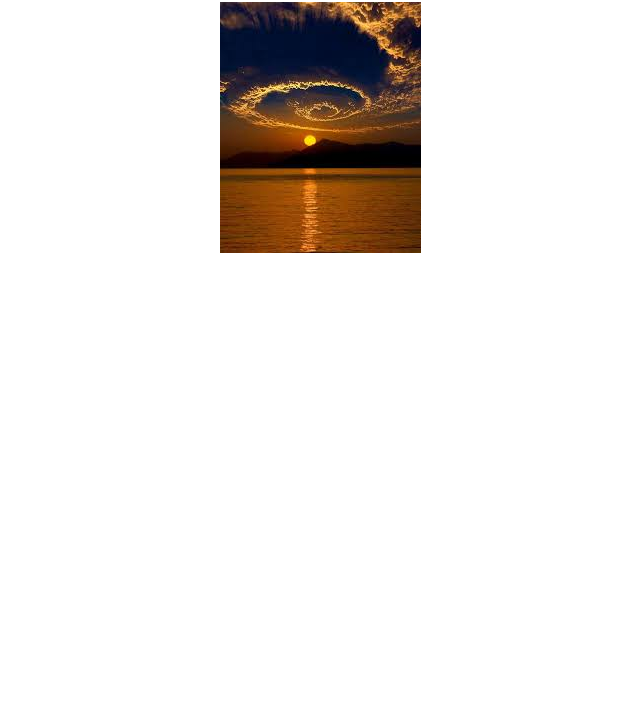
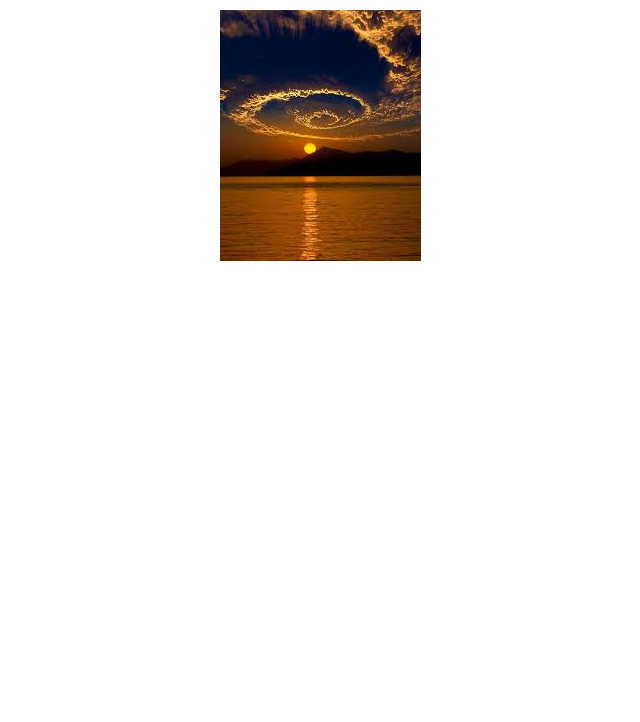
Before and after one commit to Schwaips/git-101, a plain HTML site: page index.html in a window 1280 px wide. Shown: the part 78-800 px from the top of the page, without its empty margins (320-960 px from the left). Drawn offline with Linux system fonts and the light colour scheme.

Commit message:
Display flex and column direction

```diff
--- a/index.html
+++ b/index.html
@@ -4,7 +4,9 @@
         <link rel="stylesheet" href="style.css">
     </head>
     <body>
+        <div class="container">
         <h1>coming soon</h1>
         <img src="beau.jpeg" alt="">
+    </div>
     </body>
 </html>
--- a/style.css
+++ b/style.css
@@ -2,3 +2,9 @@ body {
     text-align: center;
     font-family: Arial, Helvetica, sans-serif;
 }
+
+.container {
+    display: flex;
+    align-items: center;
+    flex-direction: column;
+}
```
